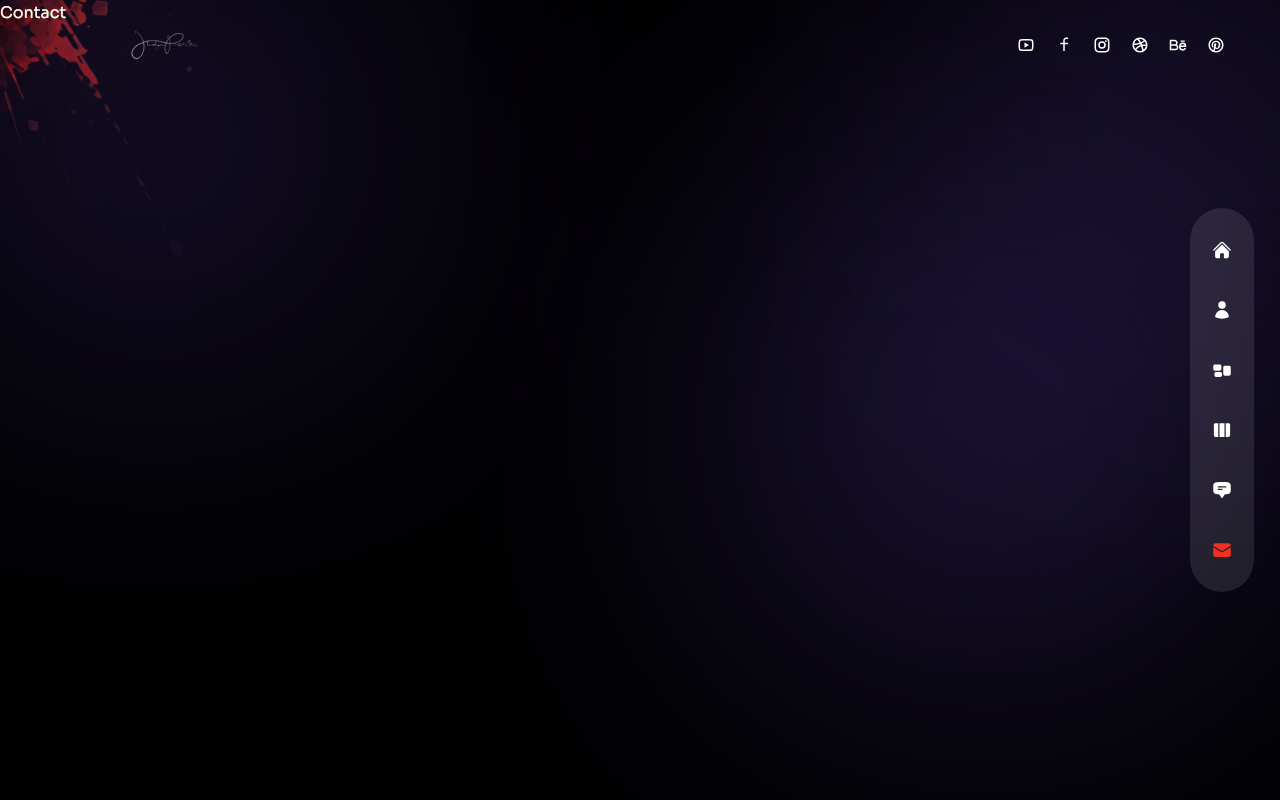
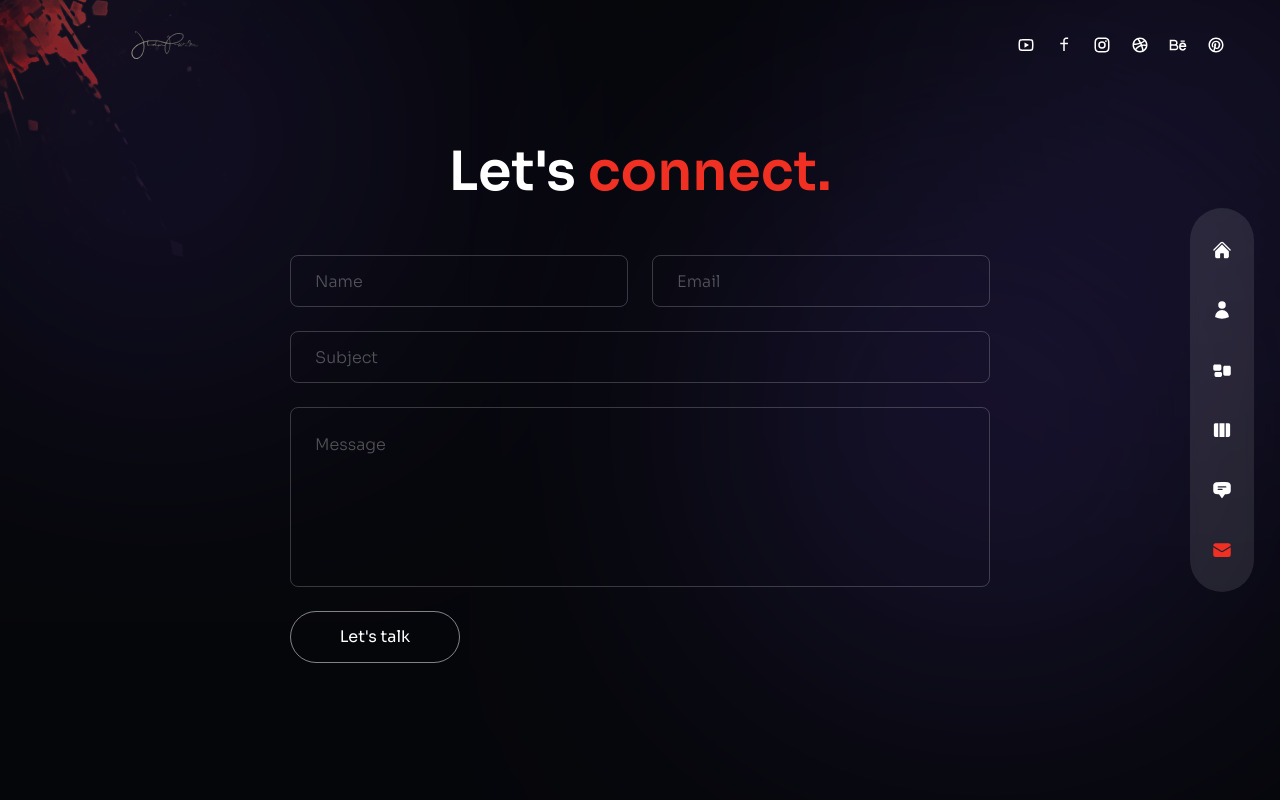
Before and after one commit to psd-99/Sample-, a Next.js app: page /contact in a window 1280 px wide. Built offline with nearby package versions, Linux system fonts and the light colour scheme.

Commit message:
contact page created

```diff
--- a/pages/contact/index.js
+++ b/pages/contact/index.js
@@ -1,5 +1,57 @@
+// components
+import Circles from '/components/Circles';
+
+// icons
+import { BsArrowRight } from 'react-icons/bs';
+
+// framer
+import { motion } from 'framer-motion';
+
+// variants
+import { fadeIn } from '../../variants';
+
 const Contact = () => {
-  return <div>Contact</div>;
+  return (
+    <div className='h-full bg-primary/30'>
+      <div className='container mx-auto py-32 text-center xl:text-left flex items-center justify-center h-full'>
+        {/* text & form */}
+        <div className='flex flex-col w-full max-w-[700px]'>
+          {/* text */}
+          <motion.h2
+            variants={fadeIn('up', 0.2)}
+            initial='hidden'
+            animate='show'
+            exit='hidden'
+            className='h2 text-center mb-12'
+          >
+            Let&apos;s <span className='text-accent'>connect.</span>
+          </motion.h2>
+          {/* form */}
+          <motion.form
+            variants={fadeIn('up', 0.4)}
+            initial='hidden'
+            animate='show'
+            exit='hidden'
+            className='flex-1 flex flex-col gap-6 w-full mx-auto'
+          >
+            {/* input group */}
+            <div className='flex gap-x-6 w-full'>
+              <input type='text' placeholder='name' className='input' />
+              <input type='text' placeholder='email' className='input' />
+            </div>
+            <input type='text' placeholder='subject' className='input' />
+            <textarea placeholder='message' className='textarea'></textarea>
+            <button className='btn rounded-full border border-white/50 max-w-[170px] px-8 transition-all duration-300 flex items-center justify-center overflow-hidden hover:border-accent group'>
+              <span className='group-hover:-translate-y-[120%] group-hover:opacity-0 transition-all duration-500'>
+                Let&apos;s talk
+              </span>
+              <BsArrowRight className='-translate-y-[120%] opacity-0 group-hover:flex group-hover:-translate-y-0 group-hover:opacity-100 transition-all duration-300 absolute text-[22px]' />
+            </button>
+          </motion.form>
+        </div>
+      </div>
+    </div>
+  );
 };
 
 export default Contact;
```
